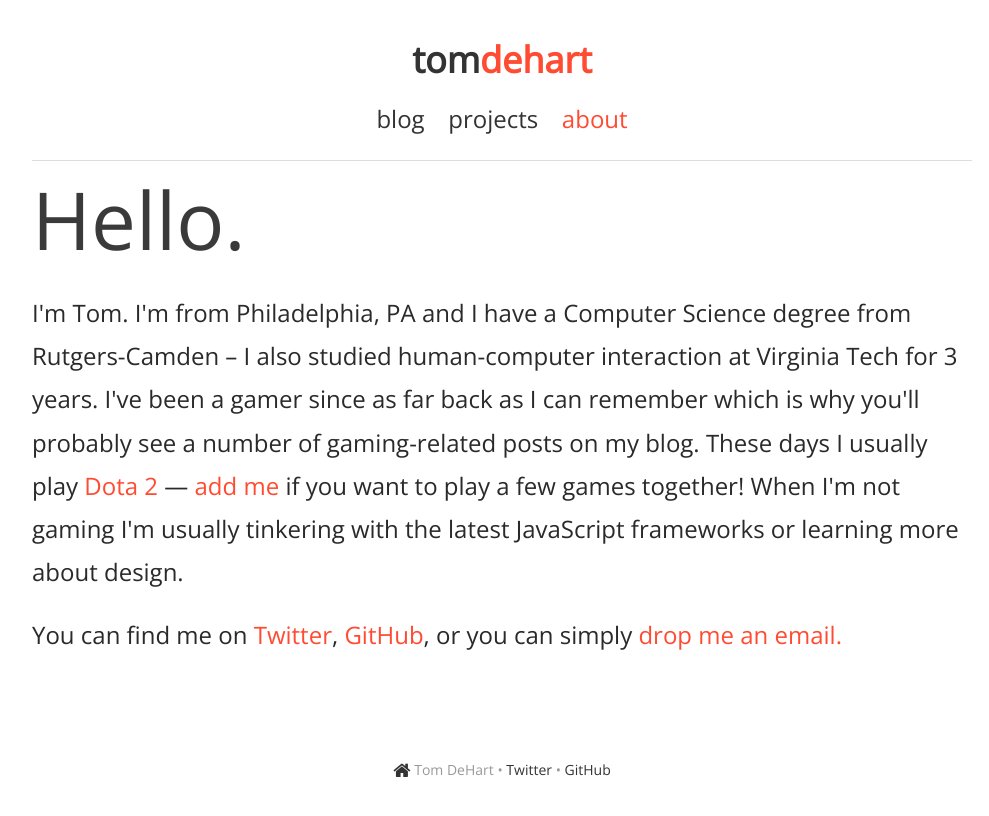
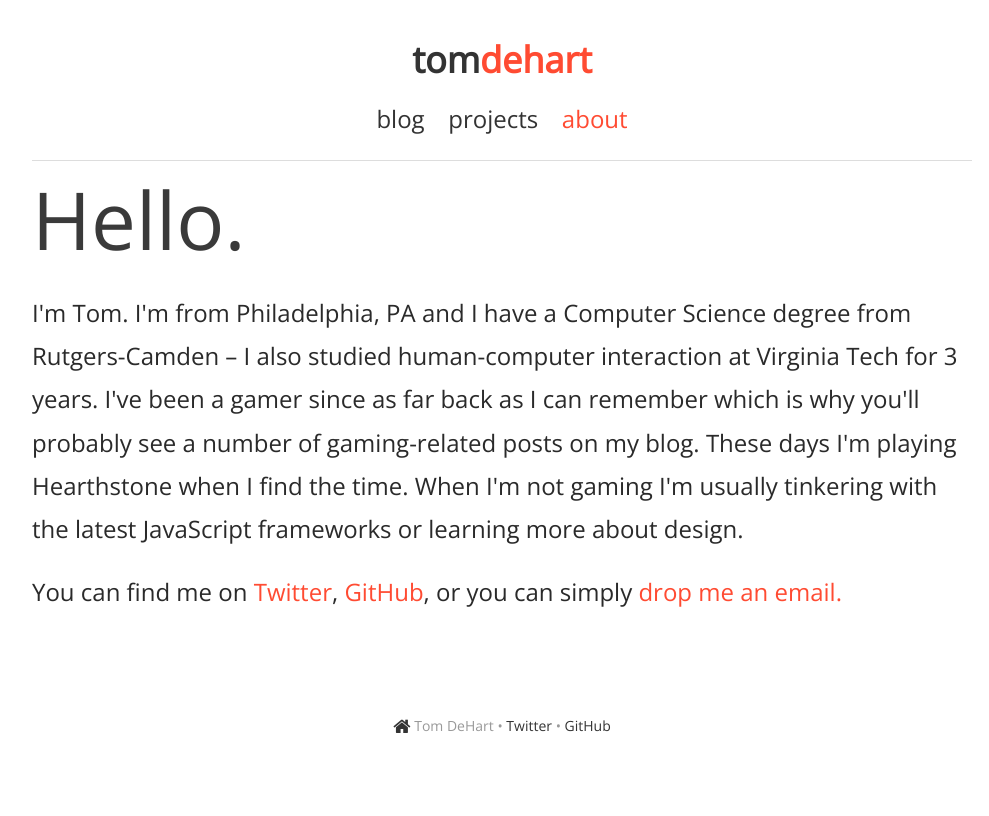
Before and after one commit to tdehart/tomdehart, a Jekyll site: the page built from about/index.html, in a window 1280 px wide. Shown: the top 816 px of the page, without its empty margins (138-1127 px from the left). Built offline with Jekyll 4.4.1, drawn with Linux system fonts in a browser that asks for light colours; nearby versions of some CDN libraries; Markdown is read by kramdown in place of the engine named in the settings.

Commit message:
Update about page

```diff
--- a/about/index.html
+++ b/about/index.html
@@ -5,6 +5,6 @@ title: about
 
 <div class="sixteen columns">
   <h1 class="about-header">Hello.</h1>
-  <p class="about-body">I'm Tom. I'm from Philadelphia, PA and I have a Computer Science degree from Rutgers-Camden – I also studied human-computer interaction at Virginia Tech for 3 years. I've been a gamer since as far back as I can remember which is why you'll probably see a number of gaming-related posts on my blog. These days I usually play <a href="http://dota2.com" target='_blank'>Dota 2</a> — <a href="http://steamcommunity.com/id/tomed" target="_blank">add me</a> if you want to play a few games together! When I'm not gaming I'm usually tinkering with the latest JavaScript frameworks or learning more about design.</p>
+  <p class="about-body">I'm Tom. I'm from Philadelphia, PA and I have a Computer Science degree from Rutgers-Camden – I also studied human-computer interaction at Virginia Tech for 3 years. I've been a gamer since as far back as I can remember which is why you'll probably see a number of gaming-related posts on my blog. These days I'm playing Hearthstone when I find the time. When I'm not gaming I'm usually tinkering with the latest JavaScript frameworks or learning more about design.</p>
   <p class="about-body">You can find me on <a href="https://twitter.com/itstomedyall" target="_blank">Twitter</a>, <a href="https://github.com/tdehart" target="_blank">GitHub</a>, or you can simply <a href="mailto:&#116;&#100;&#101;&#104;&#097;&#114;&#116;&#064;&#103;&#109;&#097;&#105;&#108;&#046;&#099;&#111;&#109;">drop me an email.</a></p>
 </div>
```
